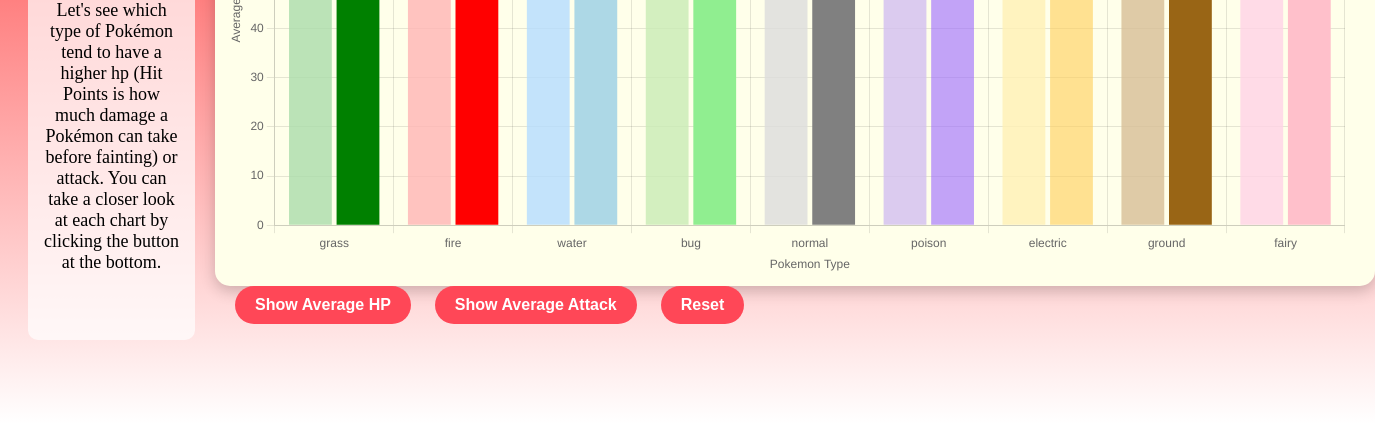
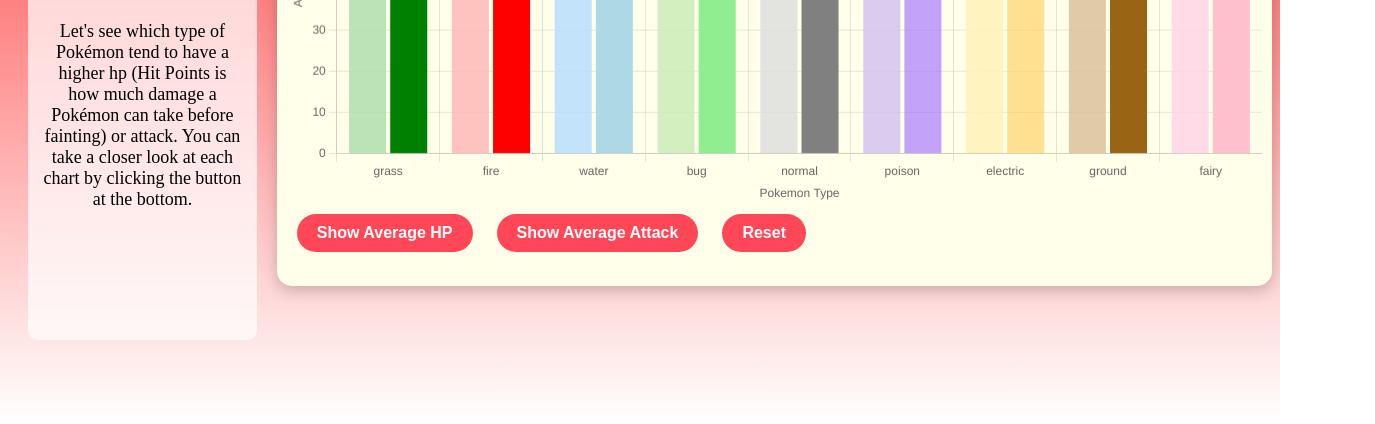
Before and after one commit to zhouc658/pokemonDataVis, a plain HTML site: page index.html in a window 1280 px wide. Shown: the part 432-856 px from the top of the page, 1375 px wide, since content can reach past the window. Drawn offline with nearby package versions, Linux system fonts and the light colour scheme.

Commit message:
initial commit

```diff
--- a/style.css
+++ b/style.css
@@ -1,19 +1,19 @@
 body {
     background: linear-gradient(to bottom, red, white);
     display: grid;
-    grid-template-columns: 1fr 2fr;  /* left 1/3, right 2/3 */
+    grid-template-columns: repeat(10, 1fr);  /* left 1/3, right 2/3 */
     height: 100vh;
     gap: 20px;
     padding: 20px;
+    max-width: 100%;
     overflow: hidden;
 }
 
 .content{
-    /* align-self: center; */
     width:100%;
     height: 93%;
-    grid-column: 1 / 2;
-    background-color: rgba(255, 255, 255, 0.7); /* white with 80% opacity */
+    grid-column: 1 / 3;
+    background-color: rgba(255, 255, 255, 0.7);
     border-radius: 10px;
     text-align: center;
 }
@@ -26,7 +26,7 @@ p {
 }
 
 .chart-container {
-    grid-column: 2 / 3;  /* right 2/3 */
+    grid-column: 3/11;
     width: 100%;
     height: 70%;
     background-color: #ffffea;
```
